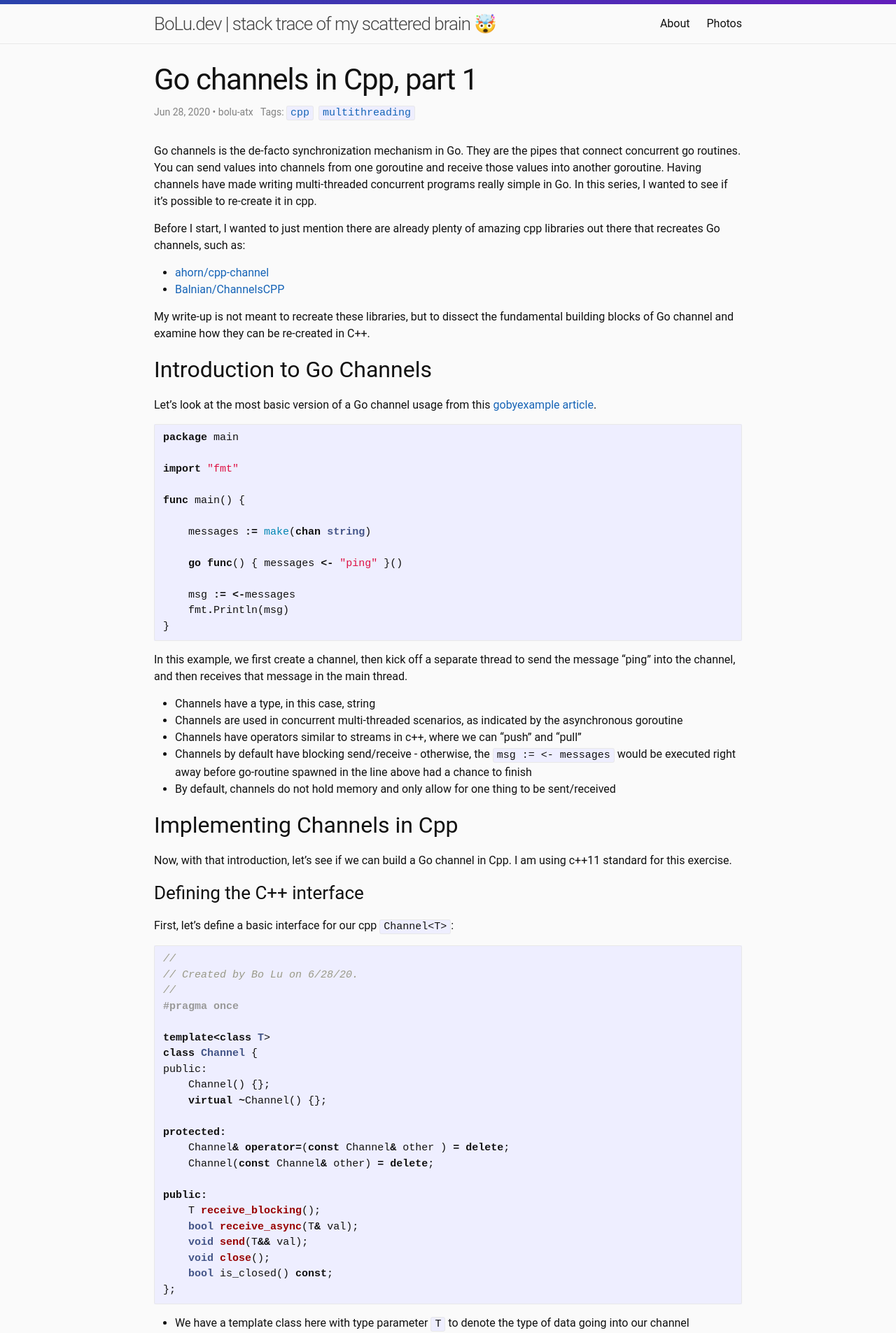
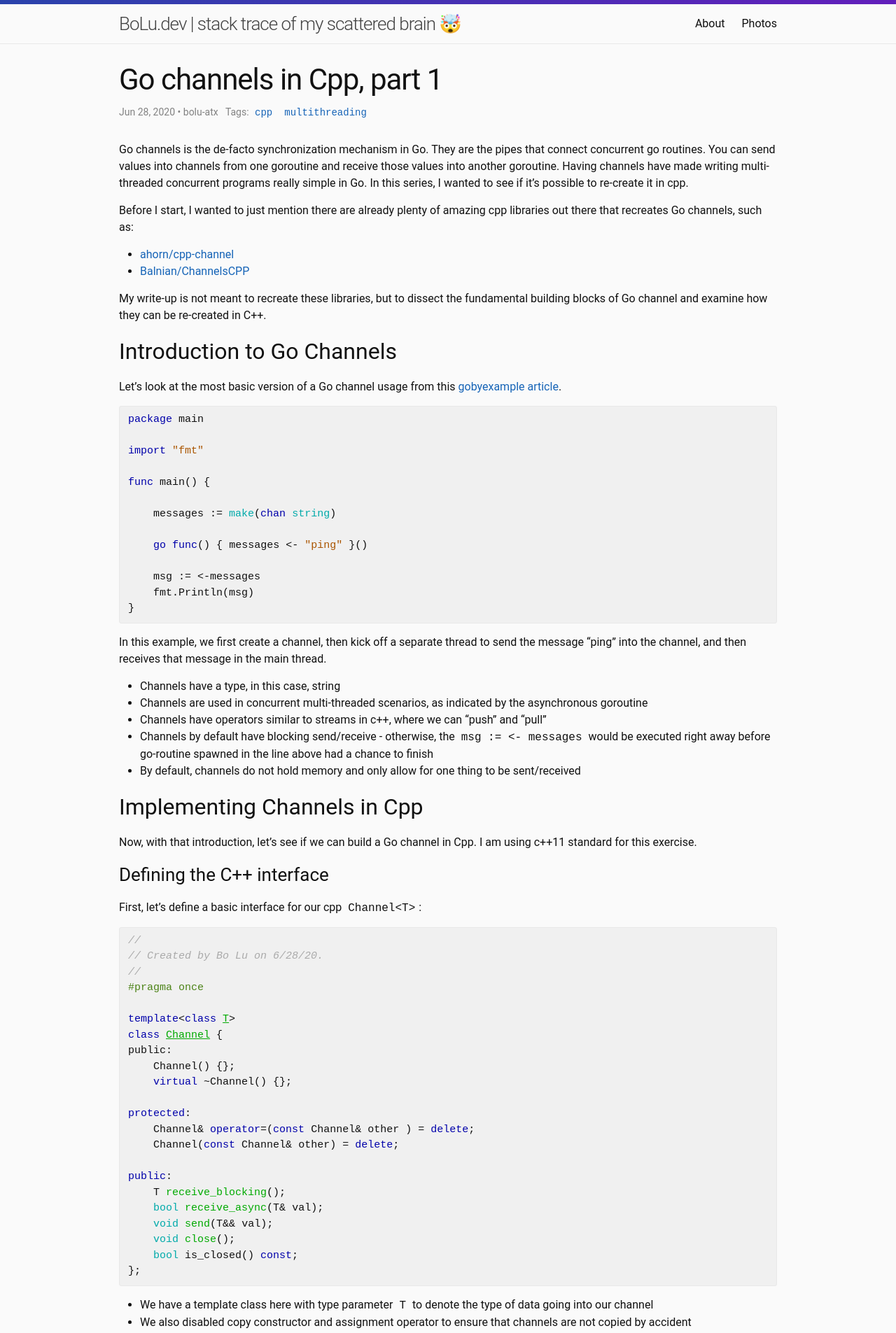
Before and after one commit to bolu-atx/bolu-atx.github.io, a Jekyll site: the page built from _posts/2020-06-28-go-channels-part1.md, in a window 1280 px wide. Shown: the top 1905 px of the page at 70% size. Built offline with Jekyll 4.4.1, drawn with Linux system fonts in a browser that asks for light colours; a script that is not in the unit is left out.

Commit message:
update syntax highlighting

```diff
--- a/_config.yml
+++ b/_config.yml
@@ -20,3 +20,8 @@
 markdown: kramdown
 syntax_highlighter: rouge
 excerpt_separator: <!--more-->
+kramdown:
+  input: GFM
+  syntax_highlighter_opts:
+    default_lang: html
+    css_class   : 'highlight'
--- a/_sass/_base.scss
+++ b/_sass/_base.scss
@@ -124,12 +124,11 @@
 /**
  * Code formatting
  */
-pre,
-code {
+pre {
     font-size: 15px;
     border: 1px solid $grey-color-light;
     border-radius: 3px;
-    background-color: #eef;
+    background-color: rgb(240, 240, 240);
 }
 
 code {
--- a/_sass/_syntax-highlighting.scss
+++ b/_sass/_syntax-highlighting.scss
@@ -1,6 +1,62 @@
-/**
- * Syntax highlighting styles
- */
+.highlight .hll { background-color: #ffffcc }
+.highlight .c { color: #aaaaaa; font-style: italic } /* Comment */
+.highlight .err { color: #F00000; background-color: #F0A0A0 } /* Error */
+.highlight .k { color: #0000aa } /* Keyword */
+.highlight .cm { color: #aaaaaa; font-style: italic } /* Comment.Multiline */
+.highlight .cp { color: #4c8317 } /* Comment.Preproc */
+.highlight .c1 { color: #aaaaaa; font-style: italic } /* Comment.Single */
+.highlight .cs { color: #0000aa; font-style: italic } /* Comment.Special */
+.highlight .gd { color: #aa0000 } /* Generic.Deleted */
+.highlight .ge { font-style: italic } /* Generic.Emph */
+.highlight .gr { color: #aa0000 } /* Generic.Error */
+.highlight .gh { color: #000080; font-weight: bold } /* Generic.Heading */
+.highlight .gi { color: #00aa00 } /* Generic.Inserted */
+.highlight .go { color: #888888 } /* Generic.Output */
+.highlight .gp { color: #555555 } /* Generic.Prompt */
+.highlight .gs { font-weight: bold } /* Generic.Strong */
+.highlight .gu { color: #800080; font-weight: bold } /* Generic.Subheading */
+.highlight .gt { color: #aa0000 } /* Generic.Traceback */
+.highlight .kc { color: #0000aa } /* Keyword.Constant */
+.highlight .kd { color: #0000aa } /* Keyword.Declaration */
+.highlight .kn { color: #0000aa } /* Keyword.Namespace */
+.highlight .kp { color: #0000aa } /* Keyword.Pseudo */
+.highlight .kr { color: #0000aa } /* Keyword.Reserved */
+.highlight .kt { color: #00aaaa } /* Keyword.Type */
+.highlight .m { color: #009999 } /* Literal.Number */
+.highlight .s { color: #aa5500 } /* Literal.String */
+.highlight .na { color: #1e90ff } /* Name.Attribute */
+.highlight .nb { color: #00aaaa } /* Name.Builtin */
+.highlight .nc { color: #00aa00; text-decoration: underline } /* Name.Class */
+.highlight .no { color: #aa0000 } /* Name.Constant */
+.highlight .nd { color: #888888 } /* Name.Decorator */
+.highlight .ni { color: #800000; font-weight: bold } /* Name.Entity */
+.highlight .nf { color: #00aa00 } /* Name.Function */
+.highlight .nn { color: #00aaaa; text-decoration: underline } /* Name.Namespace */
+.highlight .nt { color: #1e90ff; font-weight: bold } /* Name.Tag */
+.highlight .nv { color: #aa0000 } /* Name.Variable */
+.highlight .ow { color: #0000aa } /* Operator.Word */
+.highlight .w { color: #bbbbbb } /* Text.Whitespace */
+.highlight .mf { color: #009999 } /* Literal.Number.Float */
+.highlight .mh { color: #009999 } /* Literal.Number.Hex */
+.highlight .mi { color: #009999 } /* Literal.Number.Integer */
+.highlight .mo { color: #009999 } /* Literal.Number.Oct */
+.highlight .sb { color: #aa5500 } /* Literal.String.Backtick */
+.highlight .sc { color: #aa5500 } /* Literal.String.Char */
+.highlight .sd { color: #aa5500 } /* Literal.String.Doc */
+.highlight .s2 { color: #aa5500 } /* Literal.String.Double */
+.highlight .se { color: #aa5500 } /* Literal.String.Escape */
+.highlight .sh { color: #aa5500 } /* Literal.String.Heredoc */
+.highlight .si { color: #aa5500 } /* Literal.String.Interpol */
+.highlight .sx { color: #aa5500 } /* Literal.String.Other */
+.highlight .sr { color: #009999 } /* Literal.String.Regex */
+.highlight .s1 { color: #aa5500 } /* Literal.String.Single */
+.highlight .ss { color: #0000aa } /* Literal.String.Symbol */
+.highlight .bp { color: #00aaaa } /* Name.Builtin.Pseudo */
+.highlight .vc { color: #aa0000 } /* Name.Variable.Class */
+.highlight .vg { color: #aa0000 } /* Name.Variable.Global */
+.highlight .vi { color: #aa0000 } /* Name.Variable.Instance */
+.highlight .il { color: #009999 } /* Literal.Number.Integer.Long */
+/*
 .highlight {
     background: #fff;
     @extend %vertical-rhythm;
@@ -69,3 +125,5 @@
     .vi    { color: #008080 } // Name.Variable.Instance
     .il    { color: #099 } // Literal.Number.Integer.Long
 }
+
+*/
--- a/css/main.scss
+++ b/css/main.scss
@@ -2,8 +2,6 @@
 # Only the main Sass file needs front matter (the dashes are enough)
 ---
 @charset "utf-8";
-
-
 
 // Our variables
 $base-font-family: "Roboto","Helvetica Neue", Helvetica, Arial, sans-serif;
@@ -23,10 +21,10 @@
 $grey-color-dark:  darken($grey-color, 25%);
 
 // Width of the content area
-$content-width:    900px;
+$content-width:    1000px;
 
 $on-palm:          600px;
-$on-laptop:        800px;
+$on-laptop:        1000px;
 
 
 
```
Also changed, not shown: 1 other file.
